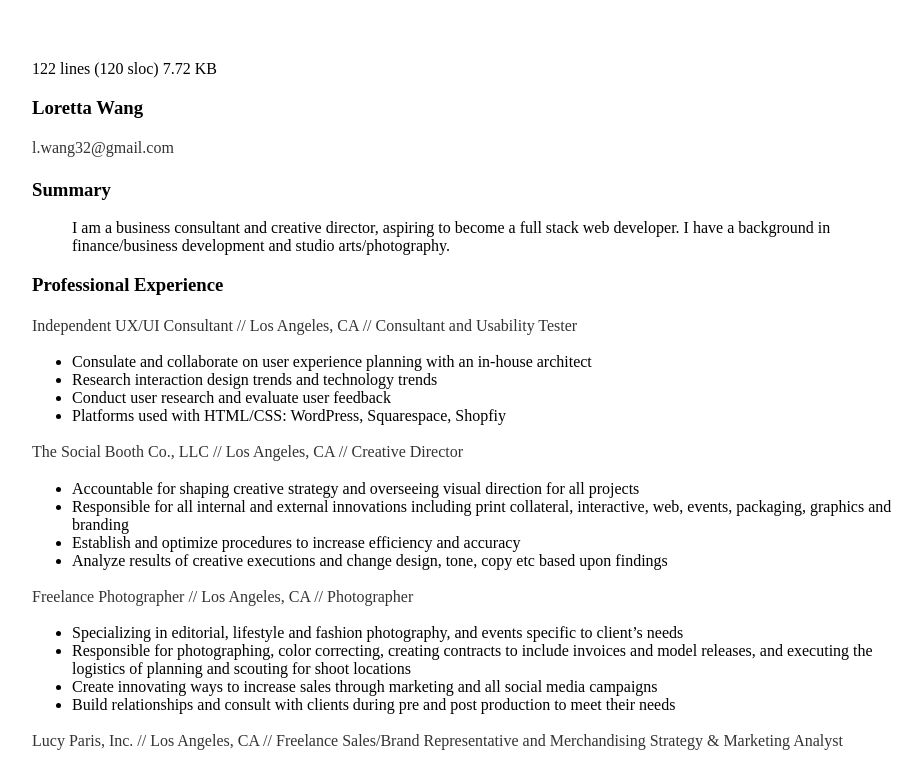
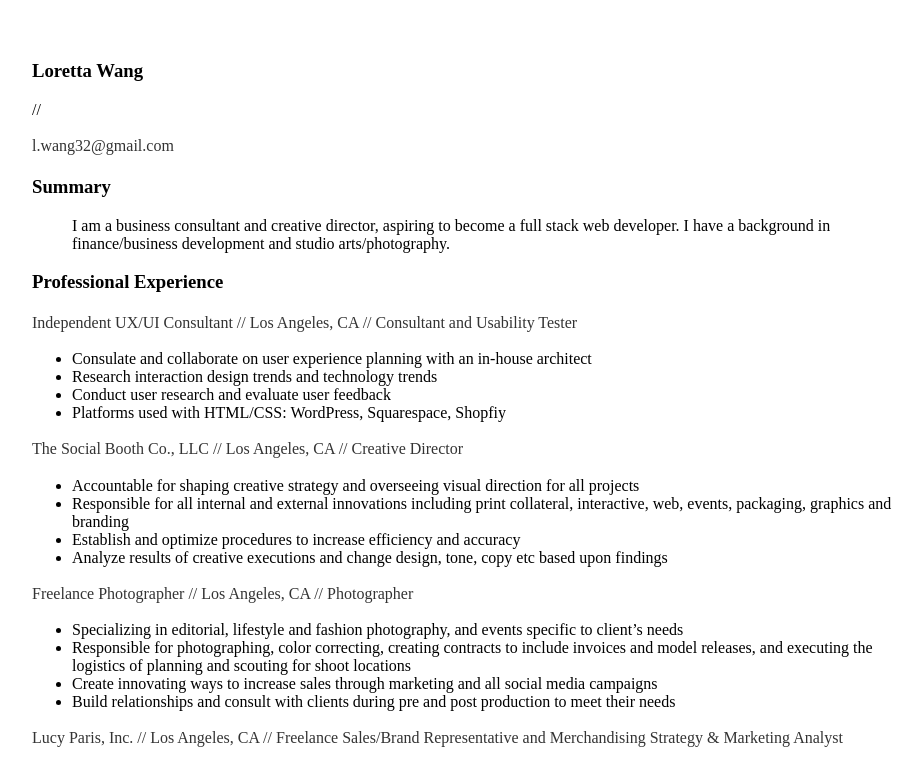
Before and after one commit to lorettawang/lorettawang.github.io, a plain HTML site: page cv.html in a window 1280 px wide. Shown: the top 763 px of the page, without its empty margins (160-1082 px from the left). Drawn offline with Linux system fonts and the light colour scheme.

Commit message:
Update cv.html

```diff
--- a/cv.html
+++ b/cv.html
@@ -1,4 +1,3 @@
-122 lines (120 sloc)  7.72 KB
 <!DOCTYPE html>
 <html>
 <head>
@@ -9,9 +8,7 @@
 </head>
 <body>
 <html>
-<div id="header">
-<h3>Loretta Wang</h3>
-         <a href="mailto:l.wang32@gmail.com" target="_blank"><p id="email">l.wang32@gmail.com</p></a>
+<h3>Loretta Wang</h3> // <a href="mailto:l.wang32@gmail.com" target="_blank"><p id="email">l.wang32@gmail.com</p></a>
      </div>
      <div class="left">
      </div>
```
